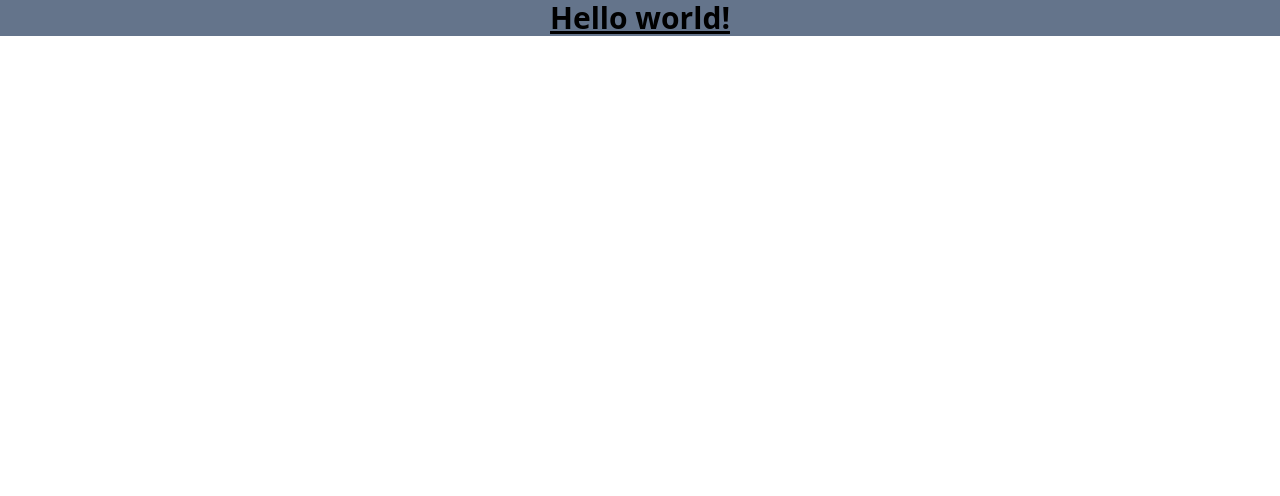
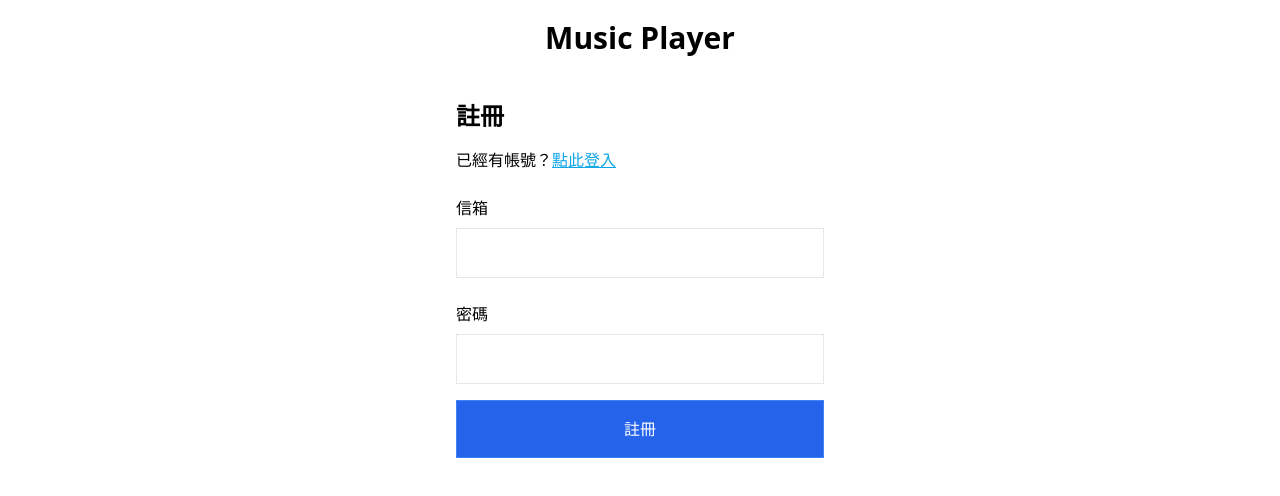
Before and after one commit to GemaLuo/Mudio, a React app: page /signup in a window 1280 px wide. Shown: the top 496 px of the page. Built offline with nearby package versions, Linux system fonts and the light colour scheme; no server answers; the HTML template or start-up script is replaced by a standard one.

Commit message:
[function] authentication

```diff
--- a/package.json
+++ b/package.json
@@ -39,6 +39,7 @@
   },
   "dependencies": {
     "autoprefixer": "^10.4.13",
+    "firebase": "^9.17.1",
     "react": "^18.2.0",
     "react-dom": "^18.2.0",
     "react-router-dom": "^6.8.1"
--- a/src/App.js
+++ b/src/App.js
@@ -1,7 +1,31 @@
 import React from "react";
+import { Routes, Route } from "react-router-dom";
+import Account from "./components/Account.jsx";
+import ProtectedRoute from "./components/ProtectedRoute.js";
+import Signin from "./components/Signin";
+import Signup from "./components/Signup.jsx";
+import { AuthContextProvider } from "./context/AuthContext.js";
 
-export default function App() {
-  return <h1 class="text-center text-3xl font-bold mx-auto bg-slate-500 underline">
-  Hello world!
-</h1>;
-}
+const App = () => {
+  return (
+    <div>
+      <h1 className="text-center text-3xl font-bold mt-5">Music Player</h1>
+      <AuthContextProvider>
+        <Routes>
+          <Route path="/" element={<Signin />} />
+          <Route path="/signup" element={<Signup />} />
+          <Route
+            path="/account"
+            element={
+              <ProtectedRoute>
+                <Account />
+              </ProtectedRoute>
+            }
+          />
+        </Routes>
+      </AuthContextProvider>
+    </div>
+  );
+};
+
+export default App;
--- /dev/null
+++ b/src/components/Account.jsx
@@ -0,0 +1,31 @@
+import React from "react";
+import { useNavigate } from "react-router-dom";
+import { UserAuth } from "../context/AuthContext";
+
+const Account = () => {
+
+  const {user, logout}=UserAuth();
+
+  const navigate=useNavigate()
+
+  const handleLogout=async()=>{
+    try{
+      await logout()
+      navigate('/')
+      console.log('已成功登出')
+    }catch(e){
+      console.log(e.message)
+    }
+  }
+
+  return (
+    <div className="max-w-[600px] mx-auto my-5 p-4">
+      <h1 className="text-2xl font-bold py-2">帳戶</h1>
+      <p>使用者信箱： {user && user.email}</p>
+
+      <button onClick={handleLogout} className="border px-6 py-2 my-4">登出</button>
+    </div>
+  );
+};
+
+export default Account;
--- /dev/null
+++ b/src/components/ProtectedRoute.js
@@ -0,0 +1,15 @@
+import React from 'react'
+import { Navigate } from 'react-router-dom'
+import { UserAuth } from '../context/AuthContext'
+
+
+const ProtectedRoute = ({children}) => {
+  const {user}=UserAuth()
+
+  if(!user){
+    return <Navigate to="/"/>
+  }
+  return children;
+}
+
+export default ProtectedRoute
--- /dev/null
+++ b/src/components/Signin.jsx
@@ -0,0 +1,52 @@
+import React, { useState } from "react";
+import { Link, useNavigate } from "react-router-dom";
+import { UserAuth } from "../context/AuthContext";
+
+const Signin = () => {
+  const [email, setEmail] = useState("");
+  const [password, setPassword] = useState("");
+  const [error, setError] = useState("");
+  const {signIn} = UserAuth()
+  const navigate=useNavigate()
+
+  const handleSubmit=async(e)=>{
+    e.preventDefault()
+    setError('')
+    try{
+      await signIn(email, password)
+      navigate('/account')
+    } catch(e){
+      setError(e.message)
+      console.log(e.message)
+    }
+  }
+
+  return (
+    <div className="max-w-[400px] mx-auto my-5 p-4">
+      <div>
+        <h1 className="text-2xl font-bold py-2">登入</h1>
+        <p className="py-2">
+          還沒有帳號？
+          <Link to="/signup" className="text-sky-500 underline">
+            點此註冊
+          </Link>
+        </p>
+      </div>
+      <form onSubmit={handleSubmit}>
+        <div className="flex flex-col py-2">
+          <label className="py-2 font-medium">信箱</label>
+          <input onChange={(e)=>setEmail(e.target.value)} className="border p-3" type="email" />
+        </div>
+        <div className="flex flex-col py-2">
+          <label className="py-2 font-medium">密碼</label>
+          <input onChange={(e)=>setPassword(e.target.value)} className="border p-3" type="password" />
+        </div>
+        <button className="border border-blue-500 bg-blue-600 hover:bg-blue-500 w-full p-4 my-2 text-white">
+          登入
+        </button>
+      </form>
+    </div>
+  );
+};
+
+export default Signin;
--- /dev/null
+++ b/src/components/Signup.jsx
@@ -0,0 +1,60 @@
+import React, { useState } from "react";
+import { Link, useNavigate } from "react-router-dom";
+import { UserAuth } from "../context/AuthContext";
+
+const Signup = () => {
+  const [email, setEmail] = useState("");
+  const [password, setPassword] = useState("");
+  const [error, setError] = useState("");
+  const { createUser } = UserAuth();
+  const navigate=useNavigate()
+
+  const handleSubmit = async (e) => {
+    e.preventDefault();
+    setError("");
+    try {
+      await createUser(email, password);
+      navigate('/account')
+    } catch (e) {
+      setError(e.message);
+      console.log(e.message);
+    }
+  };
+
+  return (
+    <div className="max-w-[400px] mx-auto my-5 p-4">
+      <div>
+        <h1 className="text-2xl font-bold py-2">註冊</h1>
+        <p className="py-2">
+          已經有帳號？
+          <Link to="/" className="text-sky-500 underline">
+            點此登入
+          </Link>
+        </p>
+      </div>
+      <form onSubmit={handleSubmit}>
+        <div className="flex flex-col py-2">
+          <label className="py-2 font-medium">信箱</label>
+          <input
+            onChange={(e) => setEmail(e.target.value)}
+            className="border p-3"
+            type="email"
+          />
+        </div>
+        <div className="flex flex-col py-2">
+          <label className="py-2 font-medium">密碼</label>
+          <input
+            onChange={(e) => setPassword(e.target.value)}
+            className="border p-3"
+            type="password"
+          />
+        </div>
+        <button className="border border-blue-500 bg-blue-600 hover:bg-blue-500 w-full p-4 my-2 text-white">
+          註冊
+        </button>
+      </form>
+    </div>
+  );
+};
+
+export default Signup;
--- /dev/null
+++ b/src/context/AuthContext.js
@@ -0,0 +1,47 @@
+import React, { useContext, useEffect, useState } from "react";
+import { createContext } from "react";
+import {
+  createUserWithEmailAndPassword,
+  signInWithEmailAndPassword,
+  signOut,
+  onAuthStateChanged,
+} from "firebase/auth";
+import { auth } from "../firebase";
+
+const UserContext = createContext();
+
+export const AuthContextProvider = ({ children }) => {
+
+  const [user,setUser]=useState({})
+
+  const createUser = (email, password) => {
+    return createUserWithEmailAndPassword(auth, email, password);
+  };
+
+  const signIn=(email, password)=>{
+    return signInWithEmailAndPassword(auth, email, password)
+  }
+
+  const logout=()=>{
+    return signOut(auth)
+  }
+
+  useEffect(()=>{
+    const unsubscribe=onAuthStateChanged(auth, (currentUser)=>{
+      console.log(currentUser)
+      setUser(currentUser)
+    })
+    return ()=>{
+      unsubscribe();
+    }
+  },[])
+
+  return (
+    <UserContext.Provider value={{ createUser, user, logout, signIn }}>
+      {children}
+    </UserContext.Provider>
+  );
+};
+export const UserAuth = () => {
+  return useContext(UserContext);
+};
--- /dev/null
+++ b/src/firebase.js
@@ -0,0 +1,21 @@
+// Import the functions you need from the SDKs you need
+import { initializeApp } from "firebase/app";
+import { getAuth } from "firebase/auth";
+// TODO: Add SDKs for Firebase products that you want to use
+// https://firebase.google.com/docs/web/setup#available-libraries
+
+// Your web app's Firebase configuration
+const firebaseConfig = {
+  apiKey: "AIzaSyBxoehTGQeoc6fyPFCQRIw5tIvFerhWz7M",
+  authDomain: "music-develop.firebaseapp.com",
+  projectId: "music-develop",
+  storageBucket: "music-develop.appspot.com",
+  messagingSenderId: "78212997736",
+  appId: "1:78212997736:web:ba8069c0e42edcd79f51dd"
+};
+
+// Initialize Firebase
+const app = initializeApp(firebaseConfig);
+// Initialize Firebase Authentication and get a reference to the service
+export const auth = getAuth(app);
+export default app
--- /dev/null
+++ b/src/index.html
@@ -0,0 +1,10 @@
+<!DOCTYPE html>
+<html>
+  <head>
+    <meta charset="utf-8"/>
+    <title><%= htmlWebpackPlugin.options.title %></title>
+  </head>
+  <body>
+    <div id="root"></div>
+  </body>
+</html>
--- a/src/index.js
+++ b/src/index.js
@@ -1,11 +1,16 @@
-import React, {StrictMode} from "react";
+import React from "react";
 import "./index.css";
 import App from "./App";
 import { createRoot } from "react-dom/client";
+import { BrowserRouter } from "react-router-dom";
+window.React=React
+const rootElement = document.getElementById("root");
+const root = createRoot(rootElement);
 
-const root = createRoot(document.getElementById("root"));
 root.render(
-  <StrictMode>
-    <App />
-  </StrictMode>
+  <React.StrictMode>
+    <BrowserRouter>
+      <App />
+    </BrowserRouter>
+  </React.StrictMode>,
 );
--- a/tailwind.config.js
+++ b/tailwind.config.js
@@ -1,6 +1,6 @@
 /** @type {import('tailwindcss').Config} */
 module.exports = {
-  content: ["./src/**/*.{html,js}"],
+  content: ["./src/**/*.{js,jsx,ts,tsx}",],
   theme: {
     extend: {},
   },
```
Also changed, not shown: webpack.config.js (+24 -23 lines), 3 other files (tests, documents, lock files or other folders).
